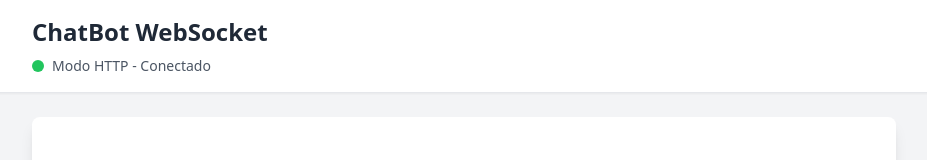
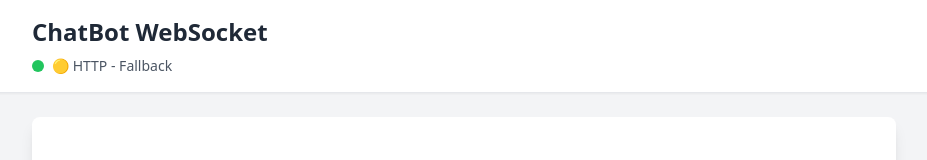
Before and after one commit to edjimenezs/chatv2-vercel, a Next.js app: page / in a window 1280 px wide. Shown: the top 160 px of the page, without its empty margins (176-1103 px from the left). Built offline with nearby package versions, Linux system fonts and the light colour scheme.

Commit message:
Update index.tsx

```diff
--- a/pages/index.tsx
+++ b/pages/index.tsx
@@ -82,7 +82,7 @@ export default function Home() {
             <div className="flex items-center mt-2">
               <div className="w-3 h-3 rounded-full mr-2 bg-green-500"></div>
               <span className="text-sm text-gray-600">
-                Modo HTTP - Conectado
+                 {connectionMode === 'websocket' ? '🟢 WebSocket - Tiempo Real' : '🟡 HTTP - Fallback'}
               </span>
             </div>
           </div>
```
